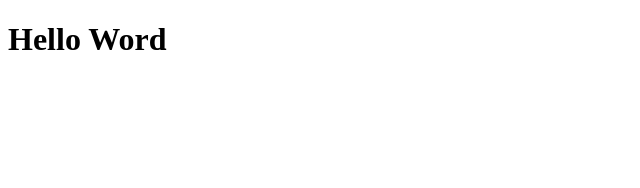
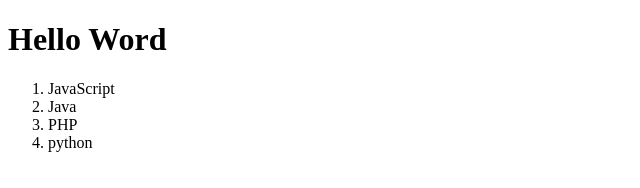
Before and after one commit to DaviY260/AtividadeHTML, a plain HTML site: page index.html in a window 1280 px wide. Shown: the whole page, without its empty margins (0-640 px from the left). Drawn offline with Linux system fonts and the light colour scheme.

Commit message:
Update index.html

```diff
--- a/index.html
+++ b/index.html
@@ -7,5 +7,11 @@
 </head>
 <body>
     <h1>Hello Word</h1>
+    <ol>
+        <li>JavaScript</li>
+        <li>Java</li>
+        <li>PHP</li>
+        <li>python</li>
+    </ol>
 </body>
 </html>
```
